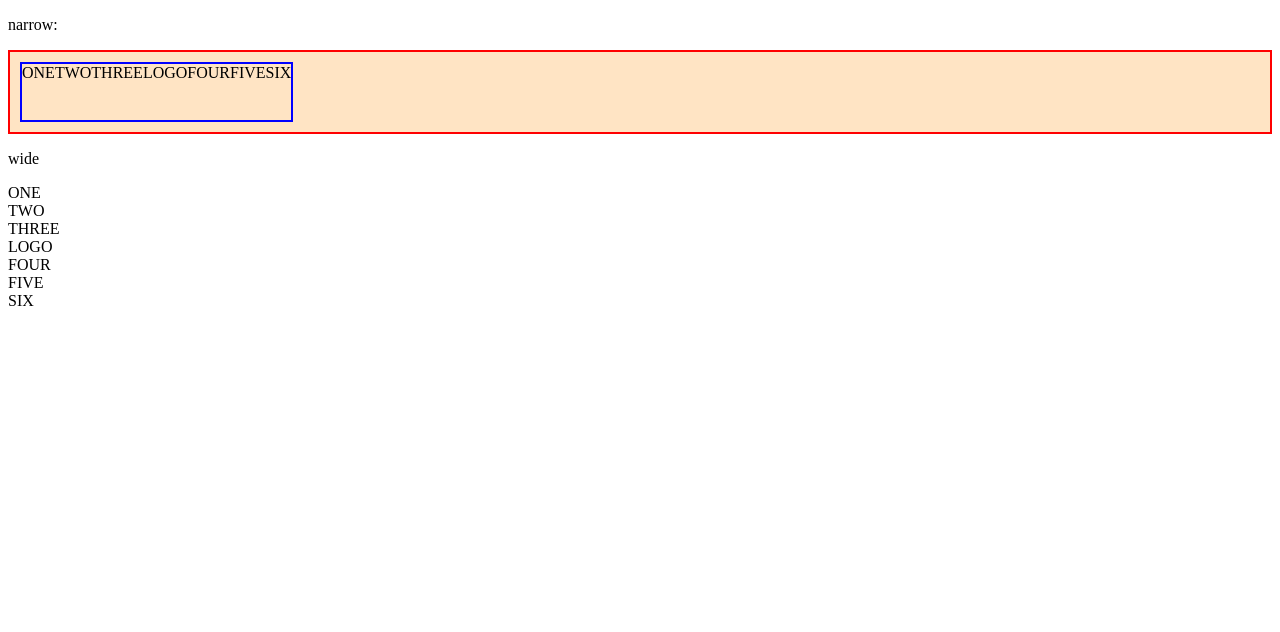
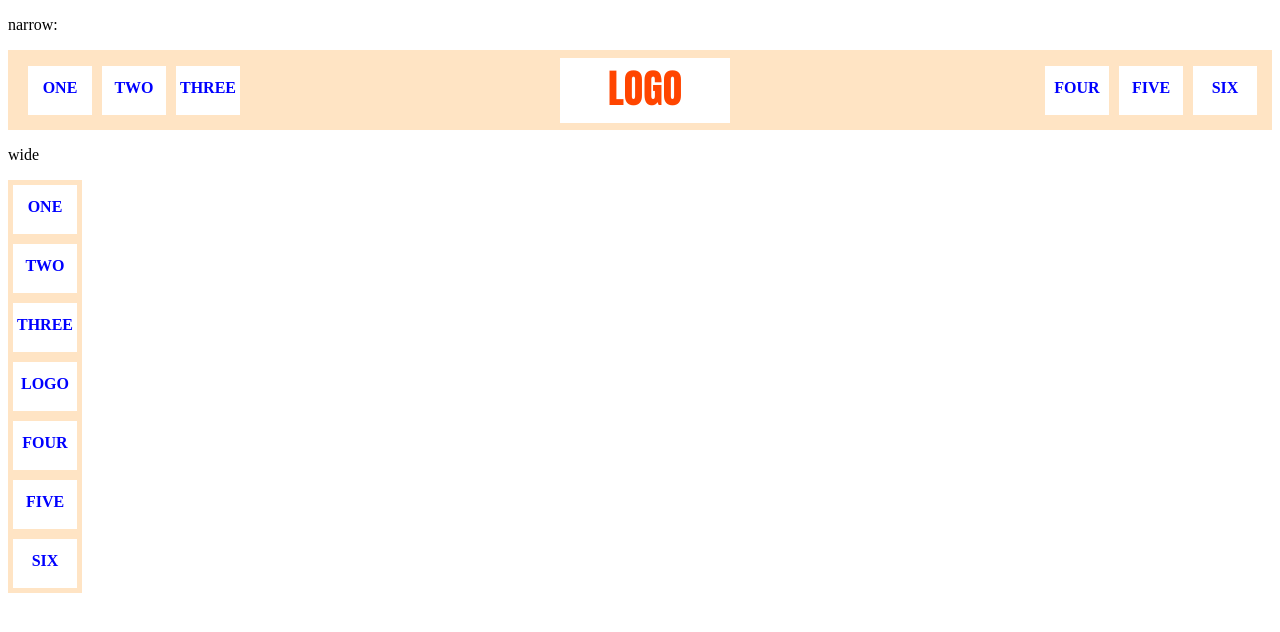
Before and after one commit to Felstauren/flexbox, a plain HTML site: page index.html in a window 1280 px wide. Drawn offline with Linux system fonts and the light colour scheme.

Commit message:
commit 2

```diff
--- a/index.html
+++ b/index.html
@@ -9,15 +9,20 @@
     <body>
         <p class="headline">narrow:</p>
         <div class="container">
-            <div class="container_second">
-            <div class="text a">ONE</div>
-            <div class="text a">TWO</div>
-            <div class="text a">THREE</div>
+            <div class="container_alpha">
+            <div class="text">ONE</div>
+            <div class="text">TWO</div>
+            <div class="text">THREE</div>
+            </div>
+            <div class="container_beta">
             <div class="text" id="logo">LOGO</div>
-            <div class="text b">FOUR</div>
-            <div class="text b">FIVE</div>
-            <div class="text b">SIX</div>
             </div>
+            <div class="container_gamma">
+            <div class="text">FOUR</div>
+            <div class="text">FIVE</div>
+            <div class="text">SIX</div>
+            </div>
+
    </div>
 
    <p class="headline2">wide</p>
--- a/style.css
+++ b/style.css
@@ -2,18 +2,54 @@ html, body {
   height: 100%;
 }
 
+.text {
+  background-color: white;
+  color:blue;
+  font-weight: bold;
+  font-family: 'Times New Roman', Times, serif;
+  border:bisque 2px solid;
+  border-width: 5px;
+  height: 45px;
+  text-align: center;
+  line-height:40px;
+  padding:2px;
+  width: 60px;
+}
 
+#logo {
+  color:orangered;
+  font-size: 40px;
+  font-weight: bolder;
+  font-family: Impact, Haettenschweiler, 'Arial Narrow Bold', sans-serif;
+  padding:10px;
+  width: 150px ;
+}
 
 .container {
   background-color: bisque;
   padding: 10px;
   height: 60px;
   display: flex;
-  border:red solid 2px;
+  flex-direction: row;
+  justify-content: space-between;
+  align-items: center;
 }
 
-.container_second {
+.container_alpha {
+  display: flex;
+  padding:5px;
+  justify-content: space-between;
+  justify-content: space-between;
+}
+
+.container_beta {
   display: flex;
   justify-content: space-between;
-  border:blue solid 2px;
+  justify-content: center;
 }
+
+.container_gamma {
+  display: flex;
+  justify-content: space-between;
+  justify-content: flex-end;
+}
```
